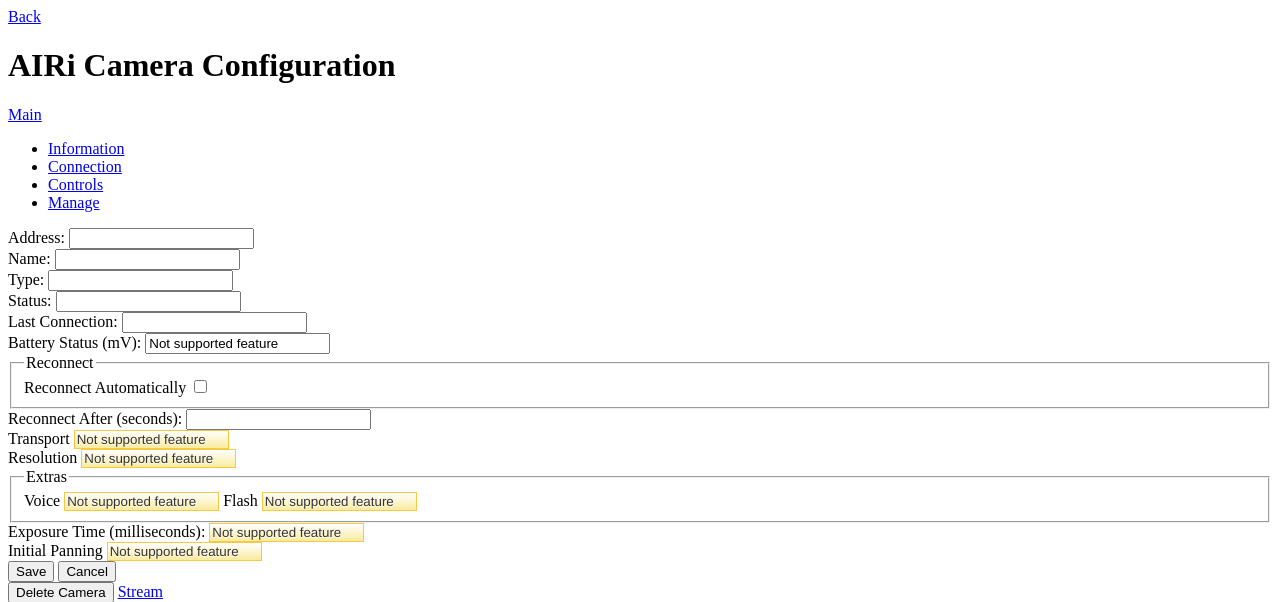
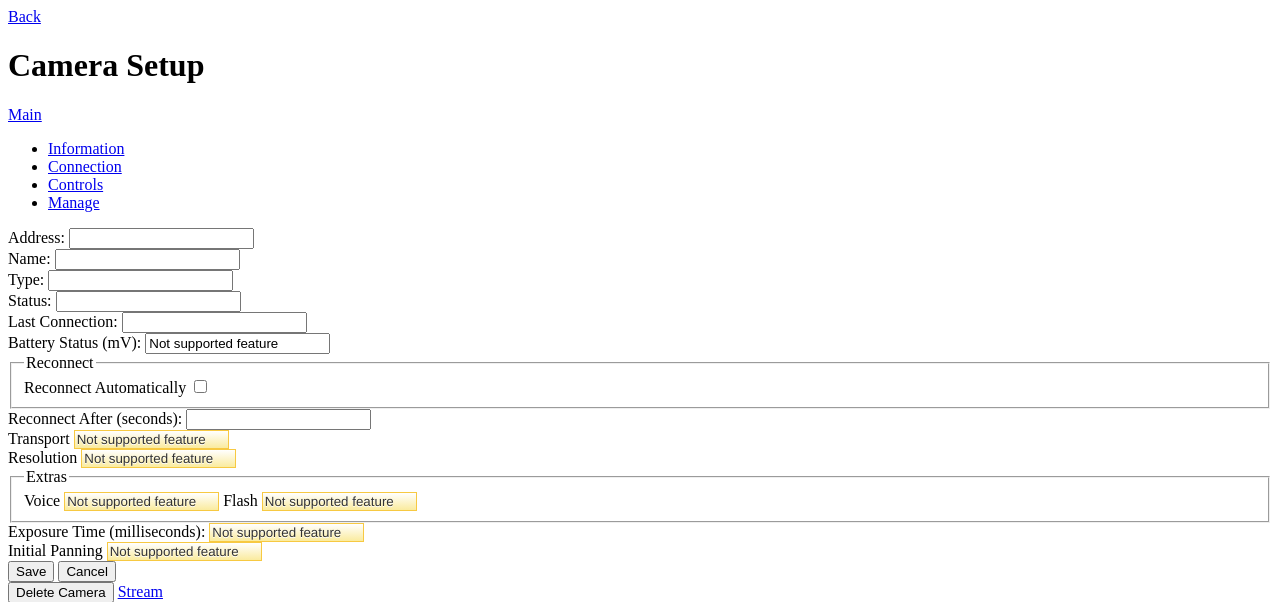
Before and after one commit to manuelnaranjo/AIRi, a Python web app: template python/airi/templates/setup.html in a window 1280 px wide. Shown: the top 602 px of the page. Run offline with Jinja, Linux system fonts and the light colour scheme; the template is opened without the code that fills it, so the values that code supplies are empty; some libraries are stand-ins or nearby versions.

Commit message:
reformated name

```diff
--- a/python/airi/templates/setup.html
+++ b/python/airi/templates/setup.html
@@ -2,7 +2,7 @@
 
 {% block title %}Setup{% endblock %}
 {% block id %}setup{%endblock %}
-{% block header_title %}AIRi Camera Configuration{% endblock %}
+{% block header_title %}Camera Setup{% endblock %}
 
 {% macro fieldcontain(id, label, type, value, readonly=False) -%}
     <div data-role="fieldcontain">
```
